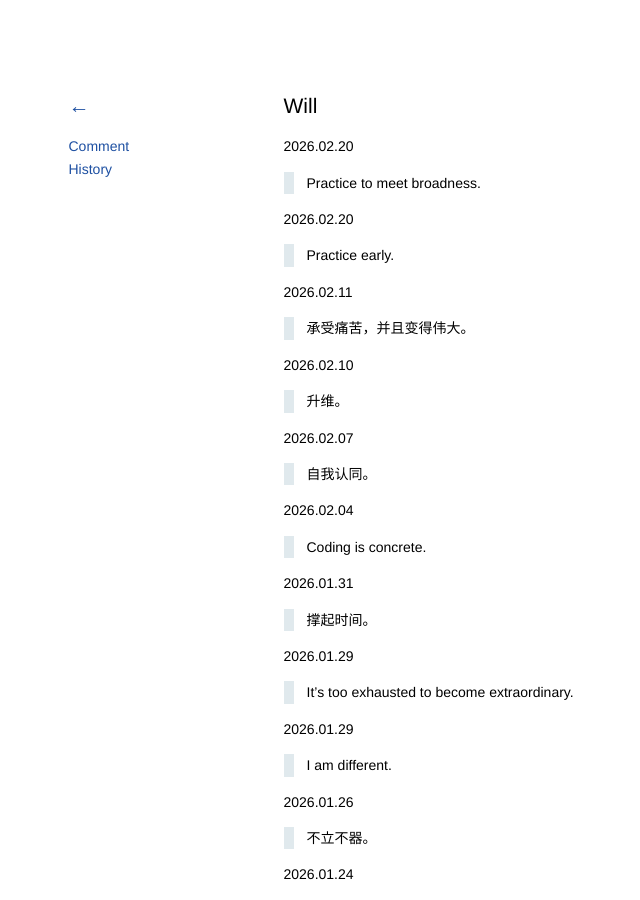
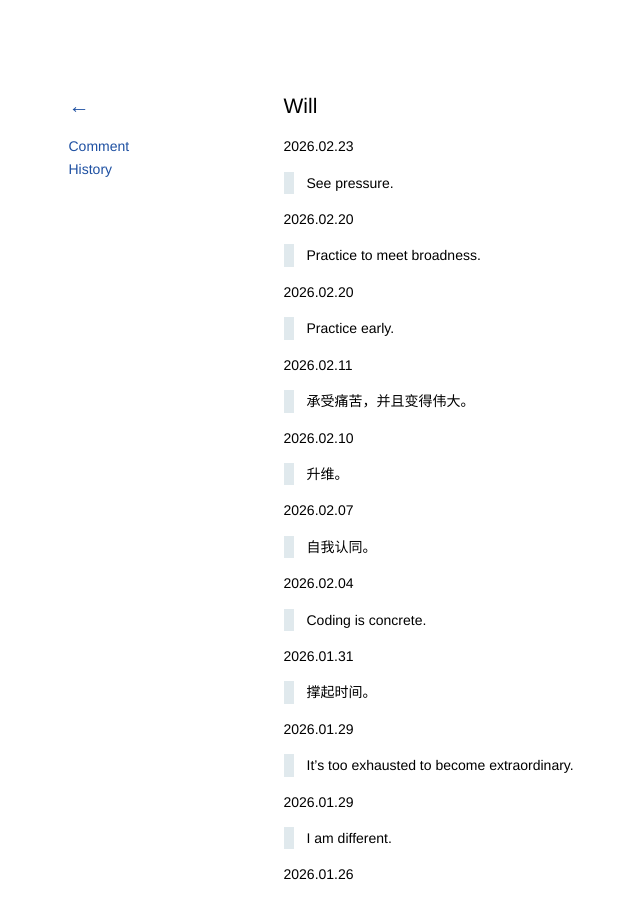
Before and after one commit to kidlj/awei, a Jekyll site: the page built from _wiki/will.md, in a window 1280 px wide and 900 px high. Shown: the whole window, without its empty margins (64-704 px from the left). Built offline with Jekyll 4.4.1, drawn with Linux system fonts in a browser that asks for light colours.

Commit message:
update will

```diff
--- a/_wiki/will.md
+++ b/_wiki/will.md
@@ -1,6 +1,10 @@
 ---
 title: Will
 ---
+
+2026.02.23
+
+> See pressure.
 
 2026.02.20
 
```
